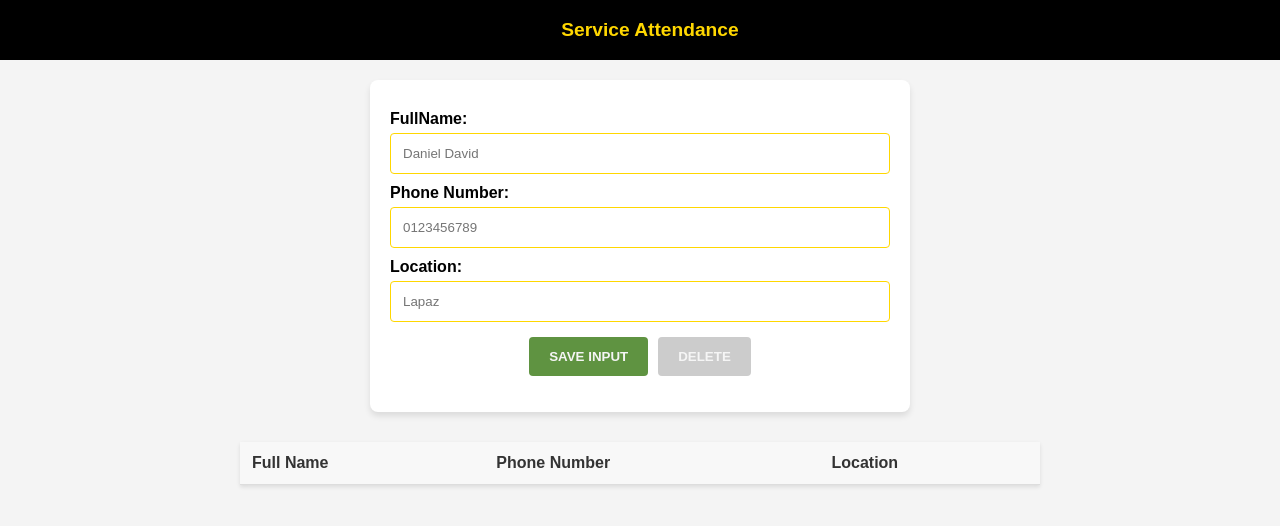
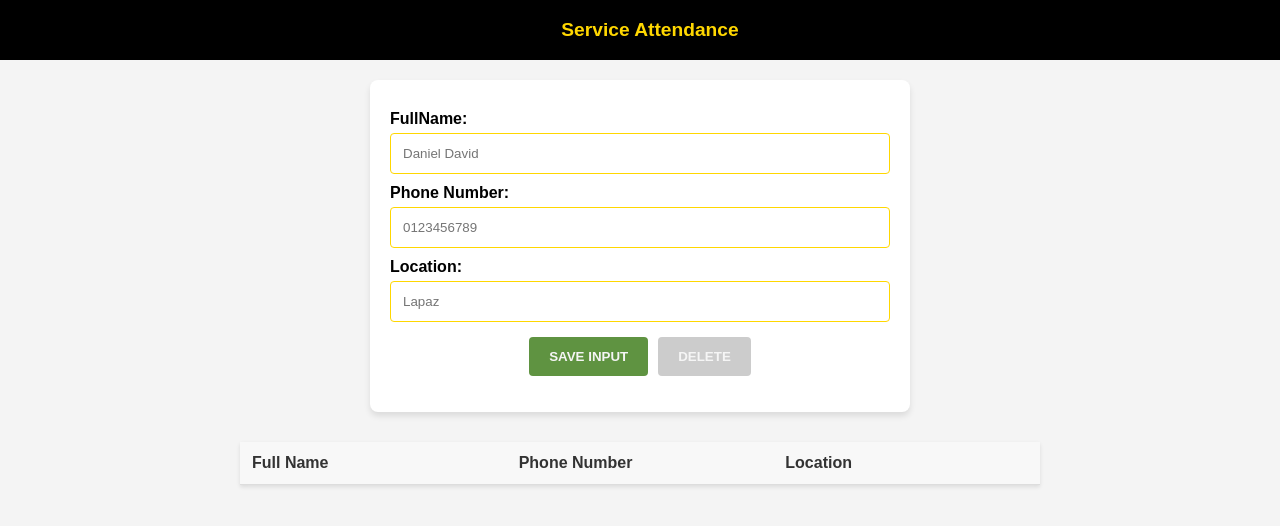
Before and after one commit to Mega-Church-App/Attendance-App, a website built with Vite: page index.html in a window 1280 px wide. Built offline with nearby package versions, Linux system fonts and the light colour scheme; no server answers.

Commit message:
Update index.css

```diff
--- a/index.css
+++ b/index.css
@@ -130,6 +130,8 @@ th, td {
     padding: 12px;
     text-align: left;
     border-bottom: 1px solid #ddd;
+    min-width: 120px;
+    word-break: break-word;
 }
 
 th {
```
